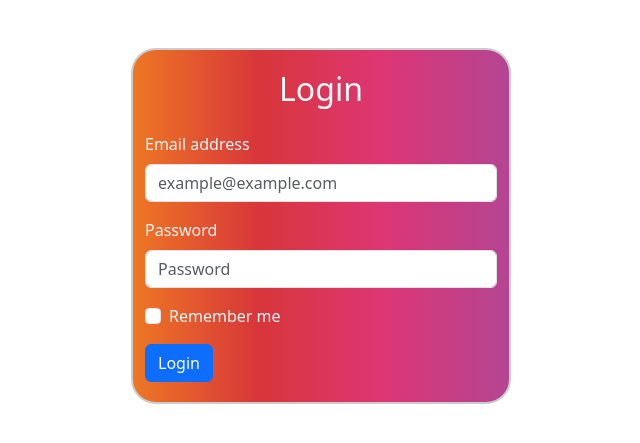
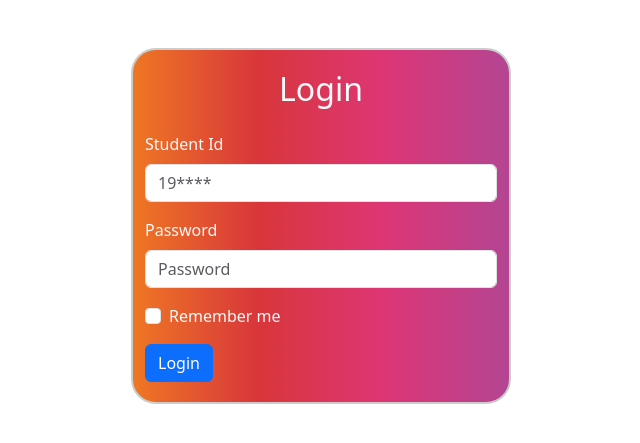
Before and after one commit to nahom-zewdu/School-Adminstration-Website, a Django app: template SchoolAdmin/base/templates/student_login.html in a window 1280 px wide. Shown: the part 56-499 px from the top of the page, without its empty margins (319-959 px from the left). Run offline with Django 4.2, Linux system fonts and the light colour scheme; the template is opened without the code that fills it, so the values that code supplies are empty; some libraries are stand-ins or nearby versions.

Commit message:
Updated base and student_login form

```diff
--- a/SchoolAdmin/base/templates/base.html
+++ b/SchoolAdmin/base/templates/base.html
@@ -6,7 +6,7 @@
     <meta name="viewport" content="width=device-width, initial-scale=1.0">
     <link rel="stylesheet" href="{% static 'css/style.css' %}">
     <link rel="stylesheet" href="{% static 'css/bootstrap.min.css' %}">
-    <title>Document</title>
+    <title>{% block title %} {% endblock %}</title>
 </head>
 <body>
     {% include 'navigation.html' %}
--- a/SchoolAdmin/base/templates/student_login.html
+++ b/SchoolAdmin/base/templates/student_login.html
@@ -12,12 +12,12 @@
         <h2 class="mb-4 text-center">Login</h2>
         <form>
           <div class="mb-3">
-            <label for="email" class="form-label">Email address</label>
-            <input type="email" class="form-control" id="email" placeholder="example@example.com">
+            <label for="text" class="form-label">Student Id</label>
+            <input type="text" class="form-control" id="text" name="student_id" placeholder="19****">
           </div>
           <div class="mb-3">
             <label for="password" class="form-label">Password</label>
-            <input type="password" class="form-control" id="password" placeholder="Password">
+            <input type="password" class="form-control" id="password" name="password" placeholder="Password">
           </div>
           <div class="mb-3 form-check">
             <input type="checkbox" class="form-check-input" id="remember-me">
```
